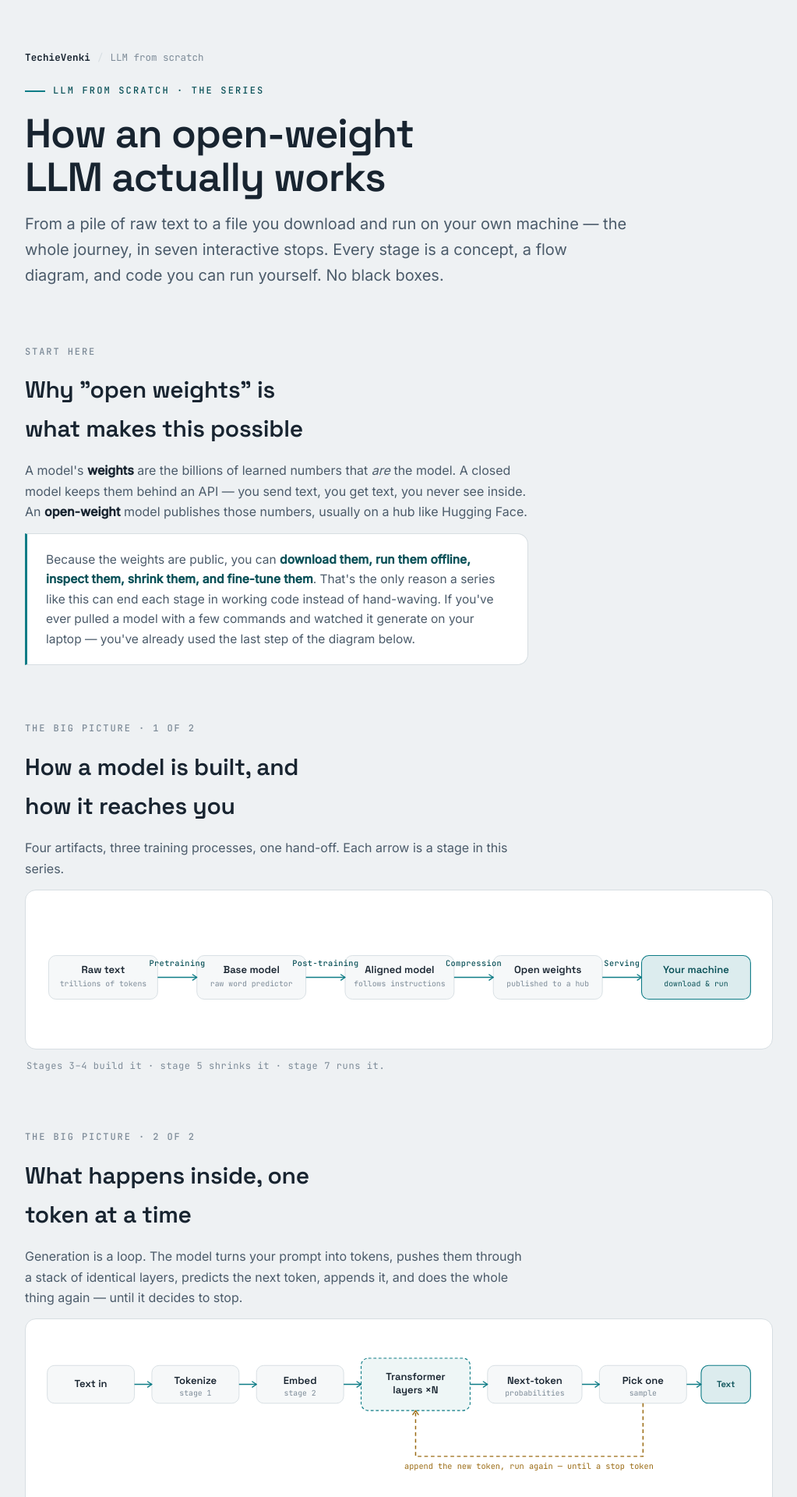
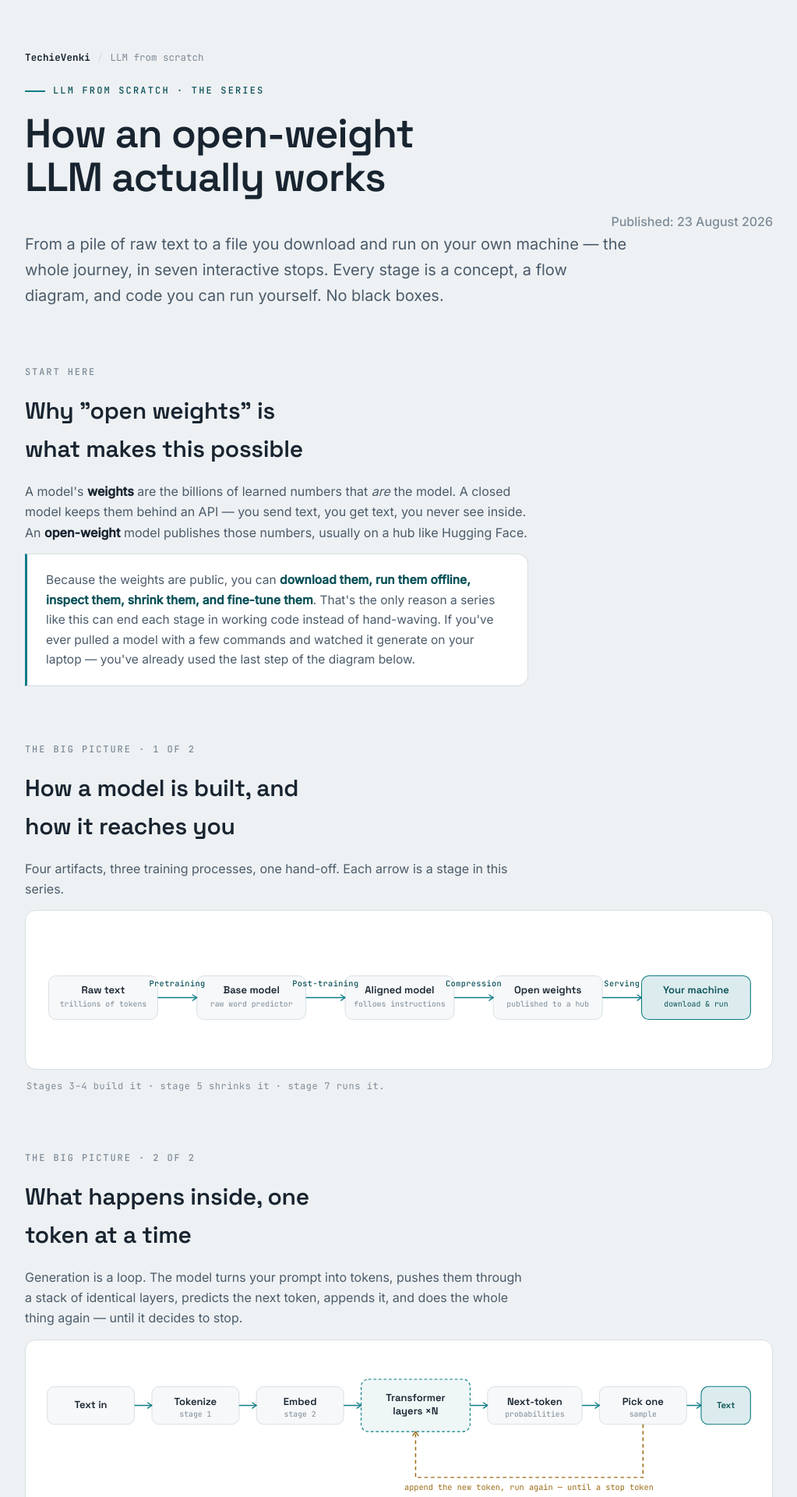
Before and after one commit to techyvenki/techie-venki-hub, a Jekyll site: the page built from docs/howllmworks/index.html, in a window 1280 px wide. Shown: the top 1920 px of the page at 78% size, without its empty margins (128-1151 px from the left). Built offline with Jekyll 4.4.1, drawn with Linux system fonts in a browser that asks for light colours.

Commit message:
adding date

```diff
--- a/docs/howllmworks/index.html
+++ b/docs/howllmworks/index.html
@@ -1,3 +1,7 @@
+---
+published_date: 2026-08-23
+---
+
 <!DOCTYPE html>
 <html lang="en">
 <head>
@@ -42,6 +46,14 @@
     margin:0 0 16px; max-width:16ch;
   }
   .thesis{font-size:clamp(16px,2.4vw,20px); color:var(--ink-soft); max-width:62ch; margin:0}
+  .hero-meta{
+    display:flex; justify-content:flex-end; align-items:center;
+    margin:14px 0 0;
+  }
+  .hero-date{
+    font-family:"Inter",system-ui,sans-serif; font-size:clamp(13px,2vw,16px);
+    color:var(--ink-faint); font-weight:500;
+  }
 
   section{margin-top:clamp(40px,7vw,72px)}
   .sec-eyebrow{
@@ -107,6 +119,9 @@
 
   <p class="eyebrow">LLM from scratch · The series</p>
   <h1>How an open-weight LLM actually works</h1>
+  <div class="hero-meta">
+    <span class="hero-date">Published: {{ page.published_date | date: "%d %B %Y" }}</span>
+  </div>
   <p class="thesis">From a pile of raw text to a file you download and run on your own machine — the whole journey, in seven interactive stops. Every stage is a concept, a flow diagram, and code you can run yourself. No black boxes.</p>
 
   <section>
```
